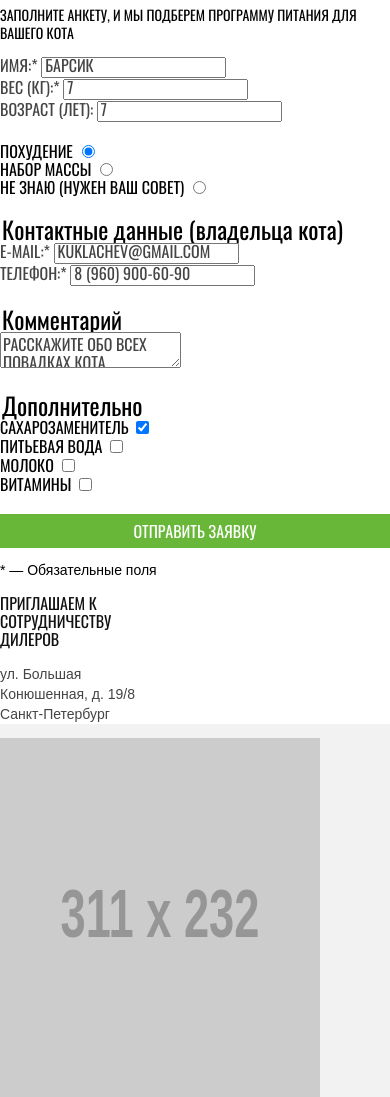
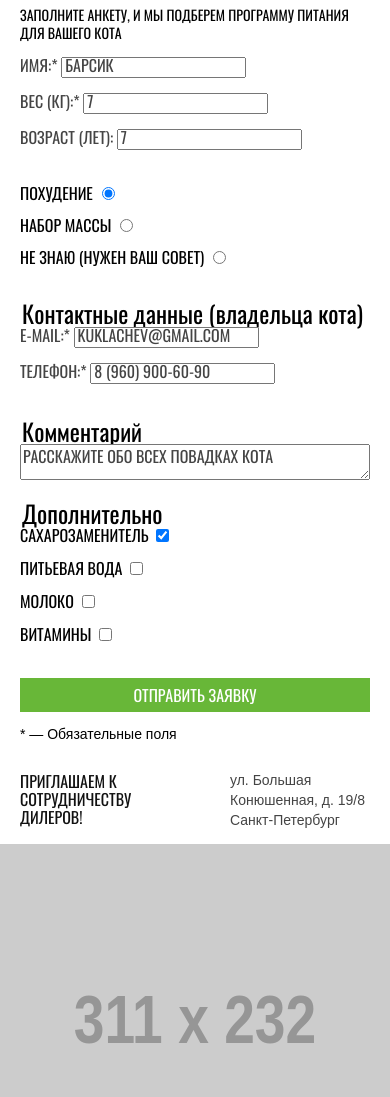
Before and after one commit to htmlacademy-adaptive/235287-cat-energy-21, a website: page source/form.html in a window 390 px wide. Shown: the part 168-1265 px from the top of the page. Drawn offline with nearby package versions, Linux system fonts and the light colour scheme; files that its build step writes are made by us from their sources; placeholder pictures from the web are drawn by us.

Commit message:
Добавил адаптивную сетку страницы формы

```diff
--- a/source/form.html
+++ b/source/form.html
@@ -2,12 +2,13 @@
 <html class="page" lang="ru">
   <head>
     <meta charset="utf-8">
+    <meta name="viewport" content="width=device-width, initial-scale=1, minimum-scale=1">
     <link rel="stylesheet" type="text/css" href="css/style.css">
     <title>HTML Academy: Кэт энерджи</title>
   </head>
   <body class="page__body">
     <header class="page-header">
-      <div class="page-header__wrapper">
+      <div class="page-header__wrapper wrapper">
         <a class="page-header__logo-image" href="">
           <img class="page-header__logo-image--small" src="https://via.placeholder.com/33x38" width="33" height="38" alt="логотип интернет-магазина Cat Energy">
         </a>
@@ -34,11 +35,12 @@
     </header>
     <main class="page-main">
       <section class="program">
-        <div class="program__wrapper">
+        <div class="program__wrapper wrapper">
           <h1 class="program__header heading">Подбор программы</h1>
           <p class="program__text--subheading">Заполните анкету, и мы подберем программу питания для вашего кота</p>
           <form class="form" action="https://echo.htmlacademy.ru" method="post">
-            <fieldset class="form__fieldset fieldset">
+            <div class="form__main-info">
+              <fieldset class="form__fieldset form__fieldset--cat fieldset">
                 <label class="form__label form__label--text">имя:*
                   <input class="form__input" type="text" name="name" placeholder="барсик" required>
                 </label>
@@ -49,7 +51,7 @@
                   <input class="form__input form__input--text" type="text" name="age" placeholder="7">
                 </label>
               </fieldset>
-            <fieldset class="form__fieldset fieldset">
+              <fieldset class="form__fieldset form__fieldset--goal fieldset">
                 <label class="form__label form__label--radio">Похудение
                   <input class="form__input form__input--radio" type="radio" name="purpose" value="lift" checked>
                 </label>
@@ -60,21 +62,25 @@
                   <input class="form__input form__input--radio" type="radio" name="purpose" value="need-advise">
                 </label>
               </fieldset>
-            <fieldset class="form__fieldset fieldset">
+            </div>
+            <fieldset class="form__fieldset form__fieldset--owner fieldset">
               <legend class="fieldset__legend">Контактные данные (владельца кота)</legend>
+              <div class="form__owner-info">
                 <label class="form__label form__label--email">E-mail:*
                   <input class="form__input form__input--email" type="email" name="email" placeholder="kuklachev@gmail.com" required>
                 </label>
                 <label class="form__label form__label--text">Телефон:*
                   <input class="form__input form__input--phone" type="tel" name="phone" placeholder="8 (960) 900-60-90" required>
                 </label>
+              </div>
             </fieldset>
-            <fieldset class="form__fieldset fieldset">
+            <fieldset class="form__fieldset form__fieldset--comment fieldset">
               <legend class="fieldset__legend">Комментарий</legend>
               <textarea class="form__input form__textarea" name="comment" placeholder="Расскажите обо всех повадках кота"></textarea>
             </fieldset>
-            <fieldset class="form__fieldset fieldset">
+            <fieldset class="form__fieldset form__fieldset--additional fieldset">
               <legend class="fieldset__legend">Дополнительно</legend>
+              <div class="form__additional-info">
                 <label class="form__label form__label--checkbox">Сахарозаменитель
                   <input class="form__input form__input--checkbox" type="checkbox" name="sweetener" checked>
                 </label>
@@ -87,24 +93,30 @@
                 <label class="form__label form__label--checkbox">Витамины
                   <input class="form__input form__input--checkbox" type="checkbox" name="vitamins">
                 </label>
+              </div>
             </fieldset>
+            <div class="form__final-info">
               <button class="form__button button" type="submit">Отправить заявку</button>
+              <p class="program__text--regular">* — Обязательные поля</p>
+            </div>
           </form>
-          <p class="program__text--regular">* — Обязательные поля</p>
         </div>
       </section>
     </main>
     <footer class="page-footer">
       <section class="page-footer__contacts">
-        <div class="page-footer__wrapper">
-          <h3 class="page-footer__heading">Приглашаем к сотрудничеству дилеров</h3>
+        <div class="page-footer__wrapper wrapper">
+          <div class="page-footer__text">
+            <h3 class="page-footer__heading">Приглашаем к сотрудничеству дилеров!</h3>
             <p class="page-footer__adress">ул. Большая Конюшенная, д. 19/8 Санкт-Петербург</p>
+          </div>
         </div>
       </section>
       <div class="page-footer__map">
-        <img class="page-footer__map-image" src="https://via.placeholder.com/311x232" width="320" height="362" alt="Карта с адресом интернет-магазина cat energy">
+        <img class="page-footer__map-image" src="https://via.placeholder.com/311x232" width="100%" height="362" alt="Карта с адресом интернет-магазина cat energy">
       </div>
-      <div class="page-footer__wrapper">
+      <div class="page-footer__wrapper wrapper">
+        <div class="page-footer__bottom-content">
           <a class="page-footer__logo-text" href="">
             <img src="https://via.placeholder.com/128x24" width="128" height="24" alt="логотип интернет-магазина Cat Energy">
           </a>
@@ -128,6 +140,7 @@
             </a>
           </div>
         </div>
+      </div>
     </footer>
   </body>
 </html>
--- a/source/sass/blocks/fieldset.scss
+++ b/source/sass/blocks/fieldset.scss
@@ -1,4 +1,6 @@
 .fieldset {
+  display: flex;
+  flex-direction: column;
   margin: 0;
   padding: 0;
   margin-bottom: 20px;
--- a/source/sass/blocks/form.scss
+++ b/source/sass/blocks/form.scss
@@ -1,5 +1,45 @@
+.form__main-info {
+  display: flex;
+  flex-direction: column;
+
+  @media (min-width: $desktop-width) {
+    flex-direction: row;
+  }
+}
+
+.form__owner-info{
+  display: flex;
+  flex-direction: column;
+
+  @media (min-width: $desktop-width) {
+    flex-direction: row;
+  }
+}
+
+.form__additional-info {
+  display: flex;
+  flex-direction: column;
+
+  @media (min-width: $tablet-width) {
+    flex-direction: row;
+    flex-wrap: wrap;
+    justify-content: space-between;
+  }
+}
+
+.form__final-info {
+  display: flex;
+  flex-direction: column;
+
+  @media (min-width: $tablet-width) {
+    flex-direction: row;
+    flex-wrap: wrap;
+  }
+}
+
 .form__label {
   display: block;
+  margin-bottom: 14px;
 
   @include oswald(400);
   @include fonts(16px, 18px);
@@ -8,6 +48,12 @@
   &--text,
   &--email {
     color: $text-grey;
+  }
+
+  &--checkbox {
+    @media (min-width: $tablet-width) and (max-width: $desktop-width) {
+      width: 50%;
+    }
   }
 }
 
@@ -26,4 +72,12 @@
   width: 100%;
   border: none;
   padding: 7px 44px;
+
+  @media (min-width: $tablet-width) {
+    width: 282px;
+  }
+
+   @media (min-width: $desktop-width) {
+    width: 568px;
+  }
 }
--- a/source/sass/blocks/page-header.scss
+++ b/source/sass/blocks/page-header.scss
@@ -1,5 +1,3 @@
-/*заглушка*/
-
 .page-header__wrapper {
   display: flex;
   flex-direction: row;
--- a/source/sass/global/global.scss
+++ b/source/sass/global/global.scss
@@ -6,6 +6,7 @@
 
 .page {
   box-sizing: border-box;
+  height: 100%;
 }
 
 .page__body {
```
Also changed, not shown: source/index.html (+1 -1 lines). Lines whose indentation alone changed are shown as unchanged.
